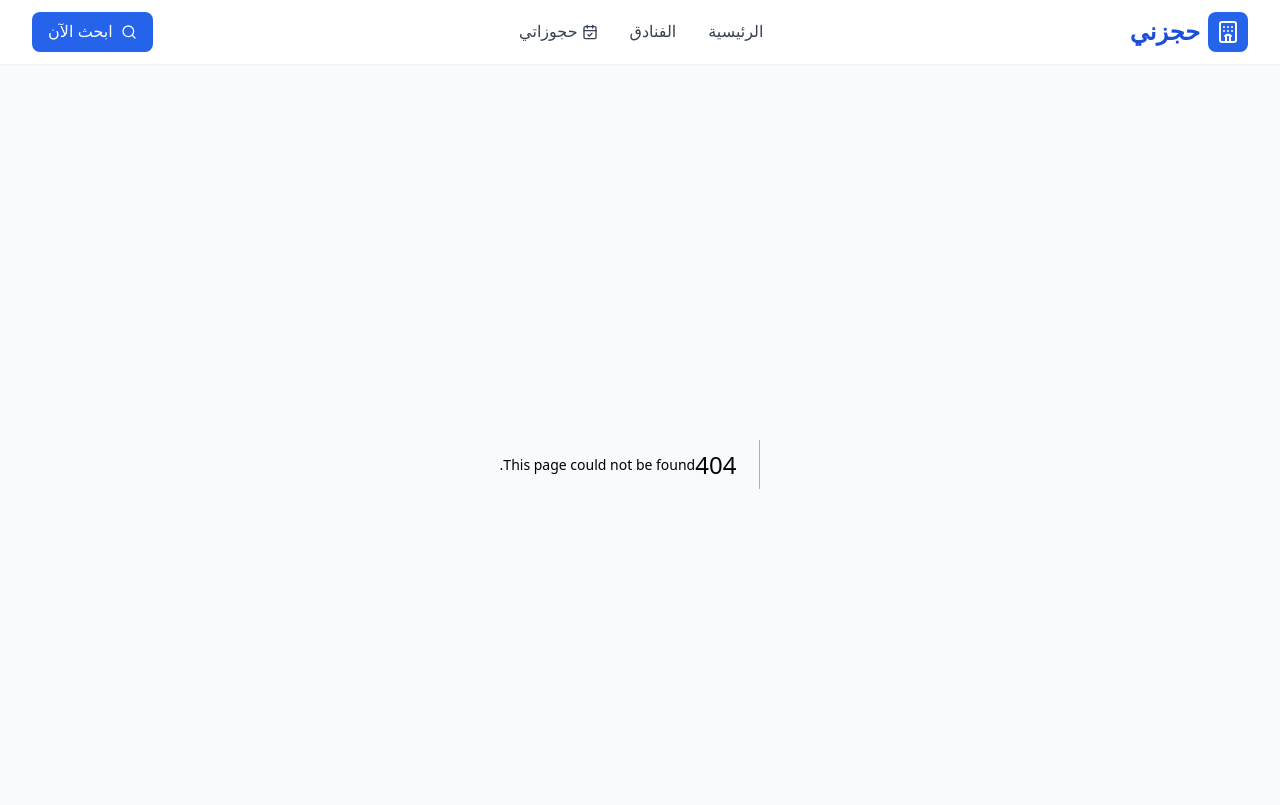
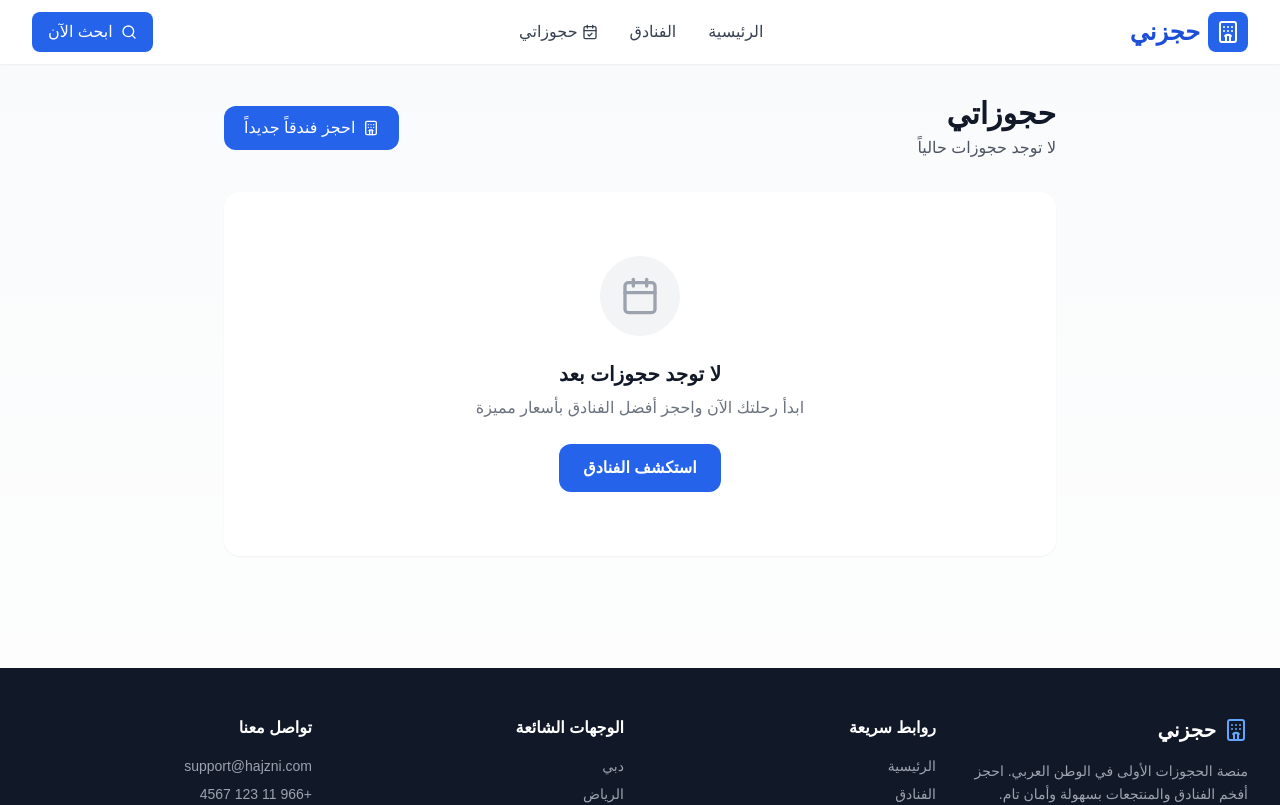
Before and after one commit to khaltagwa93-dotcom/real-booking-platform, a Next.js app: page /bookings in a window 1280 px wide. Before the commit this address had no page. Shown: the top 805 px of the page. Built offline with nearby package versions, Linux system fonts and the light colour scheme.

Commit message:
Add hotels list, hotel detail and bookings pages

```diff
--- /dev/null
+++ b/app/bookings/page.tsx
@@ -0,0 +1,198 @@
+"use client";
+
+import { useState, useEffect, Suspense } from "react";
+import { useSearchParams } from "next/navigation";
+import Image from "next/image";
+import Link from "next/link";
+import { Calendar, MapPin, Users, CheckCircle, Trash2, Hotel } from "lucide-react";
+
+interface Booking {
+  id: string;
+  hotelId: string;
+  hotelName: string;
+  hotelImage: string;
+  city: string;
+  checkIn: string;
+  checkOut: string;
+  guests: number;
+  rooms: number;
+  nights: number;
+  pricePerNight: number;
+  totalPrice: number;
+  name: string;
+  email: string;
+  phone: string;
+  status: string;
+  createdAt: string;
+}
+
+function BookingsContent() {
+  const searchParams = useSearchParams();
+  const [bookings, setBookings] = useState<Booking[]>([]);
+  const [showSuccess, setShowSuccess] = useState(false);
+
+  useEffect(() => {
+    const stored = localStorage.getItem("bookings");
+    if (stored) {
+      setBookings(JSON.parse(stored));
+    }
+    if (searchParams.get("success") === "true") {
+      setShowSuccess(true);
+      setTimeout(() => setShowSuccess(false), 5000);
+    }
+  }, [searchParams]);
+
+  const cancelBooking = (id: string) => {
+    if (confirm("هل أنت متأكد من إلغاء هذا الحجز؟")) {
+      const updated = bookings.filter((b) => b.id !== id);
+      setBookings(updated);
+      localStorage.setItem("bookings", JSON.stringify(updated));
+    }
+  };
+
+  const formatDate = (dateStr: string) => {
+    return new Date(dateStr).toLocaleDateString("ar-SA", {
+      year: "numeric",
+      month: "long",
+      day: "numeric",
+    });
+  };
+
+  return (
+    <div className="max-w-4xl mx-auto px-4 sm:px-6 lg:px-8 py-8">
+      {showSuccess && (
+        <div className="mb-6 bg-green-50 border border-green-200 text-green-800 px-6 py-4 rounded-2xl flex items-center gap-3 animate-pulse">
+          <CheckCircle className="w-6 h-6 text-green-600" />
+          <div>
+            <p className="font-bold">تم تأكيد حجزك بنجاح! 🎉</p>
+            <p className="text-sm">ستصلك رسالة تأكيد على بريدك الإلكتروني قريباً.</p>
+          </div>
+        </div>
+      )}
+
+      <div className="flex items-center justify-between mb-8">
+        <div>
+          <h1 className="text-3xl font-bold text-gray-900">حجوزاتي</h1>
+          <p className="text-gray-600 mt-1">
+            {bookings.length === 0
+              ? "لا توجد حجوزات حالياً"
+              : `لديك ${bookings.length} حجز`}
+          </p>
+        </div>
+        <Link
+          href="/hotels"
+          className="bg-primary-600 text-white px-5 py-2.5 rounded-xl font-medium hover:bg-primary-700 transition flex items-center gap-2"
+        >
+          <Hotel className="w-4 h-4" />
+          احجز فندقاً جديداً
+        </Link>
+      </div>
+
+      {bookings.length === 0 ? (
+        <div className="bg-white rounded-2xl shadow-sm p-16 text-center">
+          <div className="w-20 h-20 bg-gray-100 rounded-full flex items-center justify-center mx-auto mb-6">
+            <Calendar className="w-10 h-10 text-gray-400" />
+          </div>
+          <h2 className="text-xl font-bold text-gray-900 mb-2">لا توجد حجوزات بعد</h2>
+          <p className="text-gray-500 mb-6">
+            ابدأ رحلتك الآن واحجز أفضل الفنادق بأسعار مميزة
+          </p>
+          <Link
+            href="/hotels"
+            className="inline-flex items-center gap-2 bg-primary-600 text-white px-6 py-3 rounded-xl font-bold hover:bg-primary-700 transition"
+          >
+            استكشف الفنادق
+          </Link>
+        </div>
+      ) : (
+        <div className="space-y-4">
+          {bookings
+            .slice()
+            .reverse()
+            .map((booking) => (
+              <div
+                key={booking.id}
+                className="bg-white rounded-2xl shadow-sm overflow-hidden border border-gray-100"
+              >
+                <div className="flex flex-col sm:flex-row">
+                  <div className="relative w-full sm:w-48 h-40 sm:h-auto shrink-0">
+                    <Image
+                      src={booking.hotelImage}
+                      alt={booking.hotelName}
+                      fill
+                      className="object-cover"
+                    />
+                  </div>
+                  <div className="p-5 flex-1">
+                    <div className="flex items-start justify-between">
+                      <div>
+                        <div className="flex items-center gap-2 mb-1">
+                          <span className="bg-green-100 text-green-700 text-xs font-bold px-2.5 py-1 rounded-full">
+                            مؤكد
+                          </span>
+                          <span className="text-xs text-gray-400">
+                            #{booking.id.slice(-6)}
+                          </span>
+                        </div>
+                        <h3 className="text-xl font-bold text-gray-900">
+                          {booking.hotelName}
+                        </h3>
+                        <div className="flex items-center gap-1 text-sm text-gray-500 mt-1">
+                          <MapPin className="w-3.5 h-3.5" />
+                          {booking.city}
+                        </div>
+                      </div>
+                      <button
+                        onClick={() => cancelBooking(booking.id)}
+                        className="text-red-500 hover:text-red-700 p-2 hover:bg-red-50 rounded-lg transition"
+                        title="إلغاء الحجز"
+                      >
+                        <Trash2 className="w-5 h-5" />
+                      </button>
+                    </div>
+
+                    <div className="grid grid-cols-2 sm:grid-cols-4 gap-4 mt-4 text-sm">
+                      <div>
+                        <p className="text-gray-500 mb-0.5">الوصول</p>
+                        <p className="font-medium">{formatDate(booking.checkIn)}</p>
+                      </div>
+                      <div>
+                        <p className="text-gray-500 mb-0.5">المغادرة</p>
+                        <p className="font-medium">{formatDate(booking.checkOut)}</p>
+                      </div>
+                      <div>
+                        <p className="text-gray-500 mb-0.5">الضيوف والغرف</p>
+                        <p className="font-medium flex items-center gap-1">
+                          <Users className="w-3.5 h-3.5" />
+                          {booking.guests} ضيوف • {booking.rooms} غرفة
+                        </p>
+                      </div>
+                      <div>
+                        <p className="text-gray-500 mb-0.5">المبلغ الإجمالي</p>
+                        <p className="font-bold text-primary-600 text-lg">
+                          {booking.totalPrice} ر.س
+                        </p>
+                      </div>
+                    </div>
+
+                    <div className="mt-4 pt-3 border-t border-gray-100 flex items-center justify-between text-sm text-gray-500">
+                      <span>باسم: {booking.name}</span>
+                      <span>{booking.nights} ليلة</span>
+                    </div>
+                  </div>
+                </div>
+              </div>
+            ))}
+        </div>
+      )}
+    </div>
+  );
+}
+
+export default function BookingsPage() {
+  return (
+    <Suspense fallback={<div className="p-8 text-center">جاري التحميل...</div>}>
+      <BookingsContent />
+    </Suspense>
+  );
+}
```
